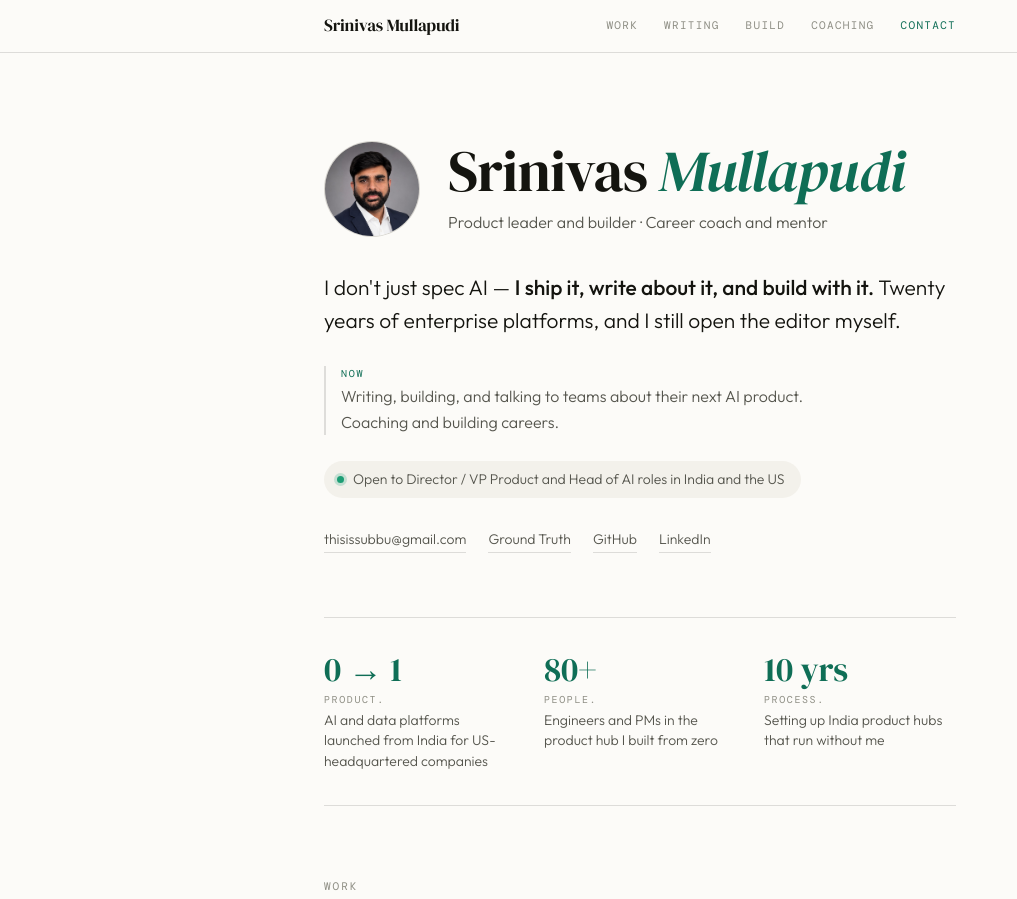
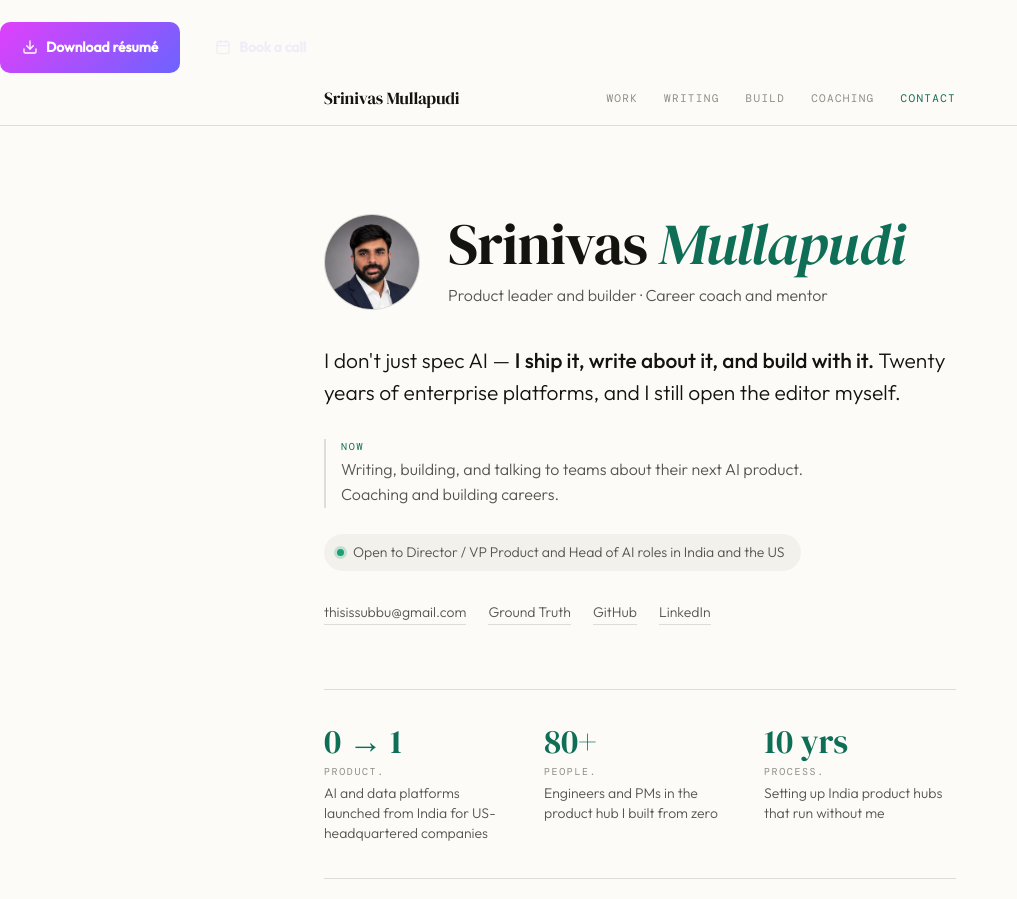
Before and after one commit to idlebrain2000/Profile, a website: page index.html in a window 1280 px wide. Shown: the top 899 px of the page, without its empty margins (0-1017 px from the left). Drawn offline with nearby package versions, Linux system fonts and the light colour scheme; no server answers.

Commit message:
Enhance index.html with favicon and analytics
Added favicon links, Google Analytics script, and updated hero CTA section with download and booking buttons.

```diff
--- a/index.html
+++ b/index.html
@@ -1,6 +1,36 @@
 <!DOCTYPE html>
 <html lang="en">
 <head>
+  <!-- Favicon -->
+
+<link rel="icon" href="/favicon.svg" type="image/svg+xml">
+
+<link rel="icon" href="/favicon.ico" sizes="any">
+
+<link rel="icon" type="image/png" sizes="32x32" href="/favicon-32.png">
+
+<link rel="icon" type="image/png" sizes="16x16" href="/favicon-16.png">
+
+<link rel="apple-touch-icon" href="/apple-touch-icon.png">
+
+<meta name="theme-color" content="#06060F">
+
+<!-- Google Analytics 4 -->
+
+<script async src="https://www.googletagmanager.com/gtag/js?id=G-CRP3GRYDDY"></script>
+
+<script>
+
+  window.dataLayer = window.dataLayer || [];
+
+  function gtag(){dataLayer.push(arguments);}
+
+  gtag('js', new Date());
+
+  gtag('config', 'G-CRP3GRYDDY');
+
+</script>
+
 <meta charset="UTF-8">
 <meta name="viewport" content="width=device-width, initial-scale=1.0">
 <meta name="description" content="Srinivas Mullapudi — AI product leader and builder. Twenty years of enterprise platforms. Writes Ground Truth. Coaches and mentors product leaders.">
@@ -12,6 +42,47 @@
 <link rel="preconnect" href="https://fonts.googleapis.com">
 <link rel="preconnect" href="https://fonts.gstatic.com" crossorigin>
 <link href="https://fonts.googleapis.com/css2?family=DM+Serif+Display:ital@0;1&family=DM+Mono:wght@400;500&family=Outfit:wght@300;400;500&display=swap" rel="stylesheet">
+<div class="hero-cta-row" style="display:flex;gap:12px;flex-wrap:wrap;margin-top:22px">
+
+  <a href="/Srinivas_Mullapudi_Resume.pdf" download
+
+     style="display:inline-flex;align-items:center;gap:8px;padding:13px 22px;border-radius:10px;
+
+            background:linear-gradient(135deg,#E040FB,#6C63FF);color:#fff;font-weight:700;
+
+            font-size:14px;text-decoration:none;transition:transform .2s,box-shadow .2s"
+
+     onmouseover="this.style.transform='translateY(-2px)';this.style.boxShadow='0 8px 28px rgba(224,64,251,.35)'"
+
+     onmouseout="this.style.transform='';this.style.boxShadow=''">
+
+    <svg width="16" height="16" viewBox="0 0 24 24" fill="none" stroke="#fff" stroke-width="2"
+
+         stroke-linecap="round" stroke-linejoin="round"><path d="M21 15v4a2 2 0 0 1-2 2H5a2 2 0 0 1-2-2v-4"/><polyline points="7 10 12 15 17 10"/><line x1="12" y1="15" x2="12" y2="3"/></svg>
+
+    Download résumé
+
+  </a>
+
+  <a href="https://calendly.com/srini_mullapudi" target="_blank" rel="noopener"
+
+     style="display:inline-flex;align-items:center;gap:8px;padding:13px 22px;border-radius:10px;
+
+            background:transparent;border:1px solid rgba(255,255,255,.18);color:#F0ECF8;font-weight:700;
+
+            font-size:14px;text-decoration:none;transition:border-color .2s"
+
+     onmouseover="this.style.borderColor='#E040FB'" onmouseout="this.style.borderColor='rgba(255,255,255,.18)'">
+
+    <svg width="16" height="16" viewBox="0 0 24 24" fill="none" stroke="currentColor" stroke-width="2"
+
+         stroke-linecap="round" stroke-linejoin="round"><rect x="3" y="4" width="18" height="18" rx="2"/><line x1="16" y1="2" x2="16" y2="6"/><line x1="8" y1="2" x2="8" y2="6"/><line x1="3" y1="10" x2="21" y2="10"/></svg>
+
+    Book a call
+
+  </a>
+
+</div>
 
 <style>
   :root {
```
